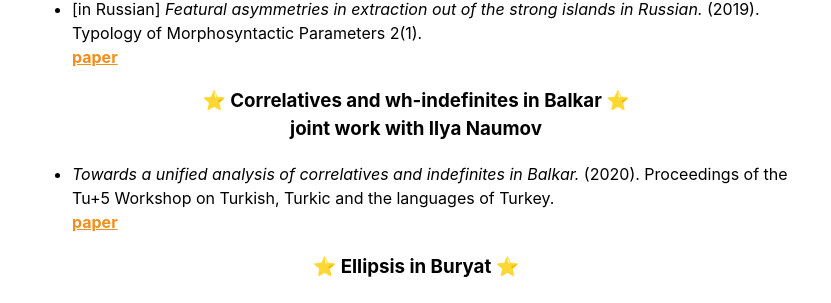
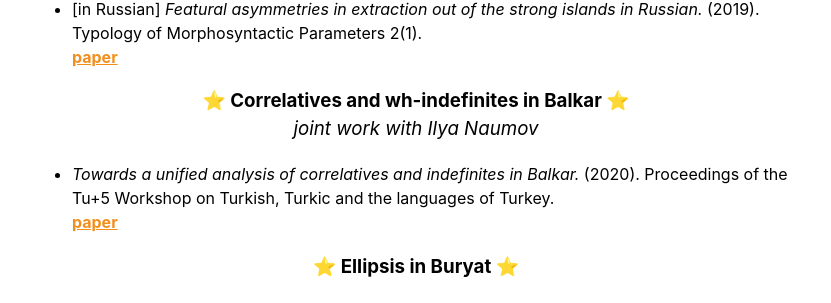
Before and after one commit to morgunova-katya/morgunova-katya.github.io, a Jekyll site: the page built from _pages/research.md, in a window 1280 px wide. Shown: the part 634-937 px from the top of the page, without its empty margins (224-1055 px from the left). Built offline with Jekyll 4.4.1, drawn with Linux system fonts in a browser that asks for light colours.

Commit message:
Update research.md

```diff
--- a/_pages/research.md
+++ b/_pages/research.md
@@ -26,7 +26,7 @@ These are some of the projects I have worked on together with the relevant paper
 </ul>
 
 
-<center><h3> &#11088; Correlatives and wh-indefinites in Balkar &#11088; <br> joint work with Ilya Naumov</h3></center>
+<center><h3> &#11088; Correlatives and wh-indefinites in Balkar &#11088; <br> <span style="font-weight:normal"><i>joint work with Ilya Naumov</i></span></h3></center>
 
 <ul>
 <li> <i>Towards a unified analysis of correlatives and indefinites in Balkar.</i> (2020). Proceedings of the Tu+5 Workshop on Turkish, Turkic and the languages of Turkey. <br> <a href="{{ site.baseurl }}/files/morgunova_naumov_correlatives_wh_indef_2020.pdf" class="pdf">paper</a> </li>
```
